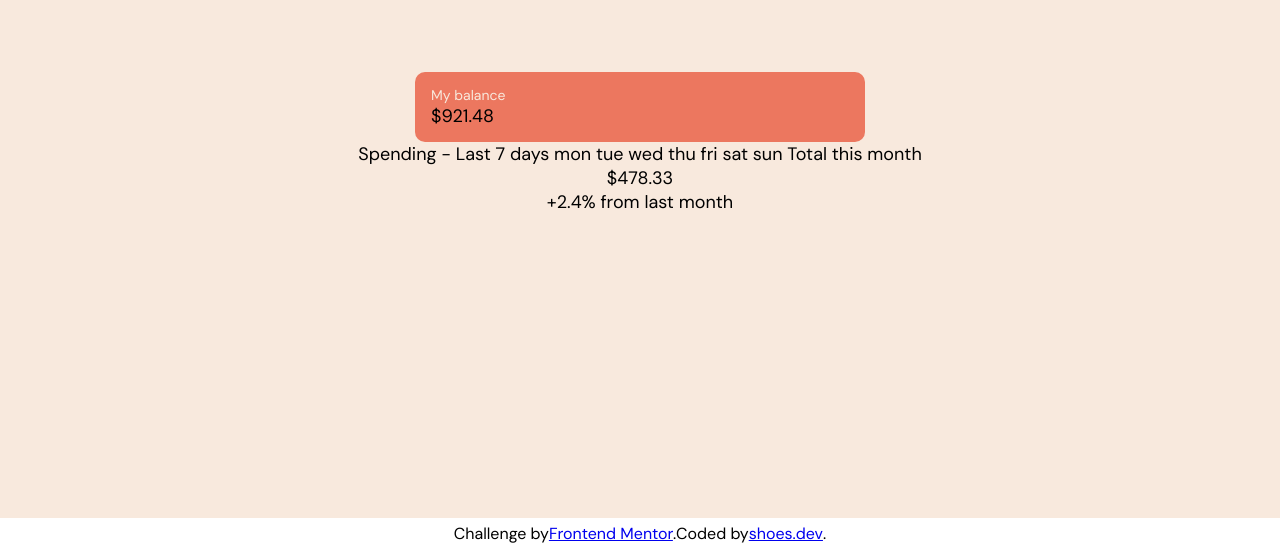
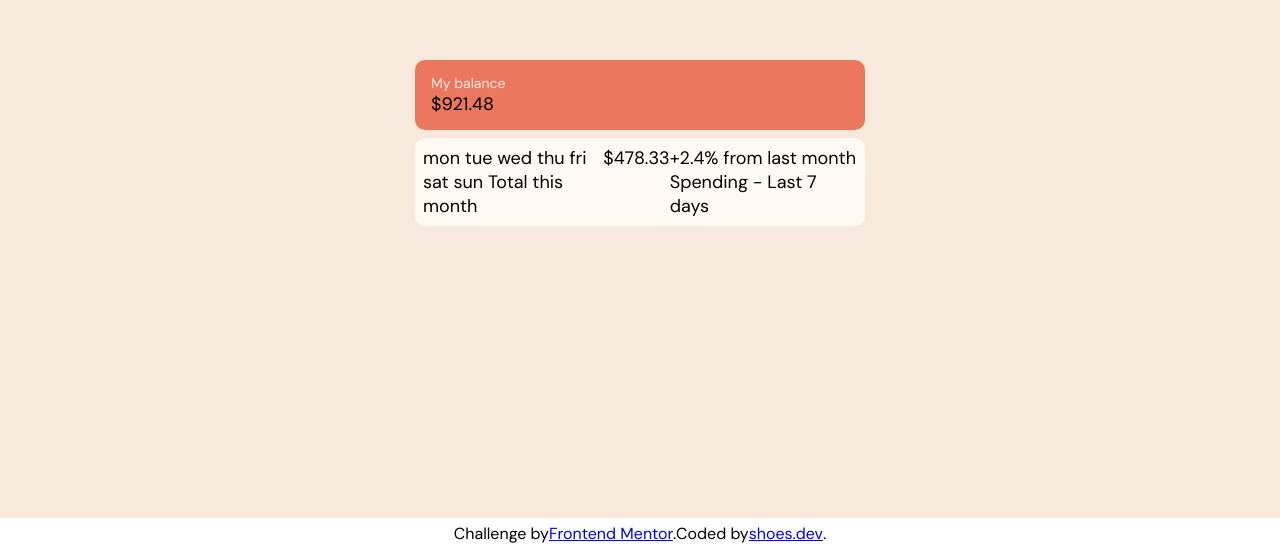
Before and after one commit to SheldonHughes/my-chart, a website built with Vite: page index.html in a window 1280 px wide. Shown: the part 252-801 px from the top of the page. Built offline with nearby package versions, Linux system fonts and the light colour scheme.

Commit message:
Started on section

```diff
--- a/index.html
+++ b/index.html
@@ -22,8 +22,7 @@
         </div>
       </div>
     </div>
-
-    Spending - Last 7 days
+  <section class="section">
 
       mon
       tue
@@ -38,6 +37,9 @@
 
       +2.4%
       from last month
+      Spending - Last 7 days
+
+  </section>
 
   </div>
 
--- a/style.css
+++ b/style.css
@@ -67,3 +67,12 @@
   width: 100%;
   padding: 5px 5px;
 }
+
+.section {
+  display: flex;
+  margin-top: .5rem;
+  max-width: 450px;
+  padding: .5rem;
+  background-color: var(--very-pale-orange);
+  border-radius: 10px;
+}
```
Lines whose indentation alone changed are shown as unchanged.
